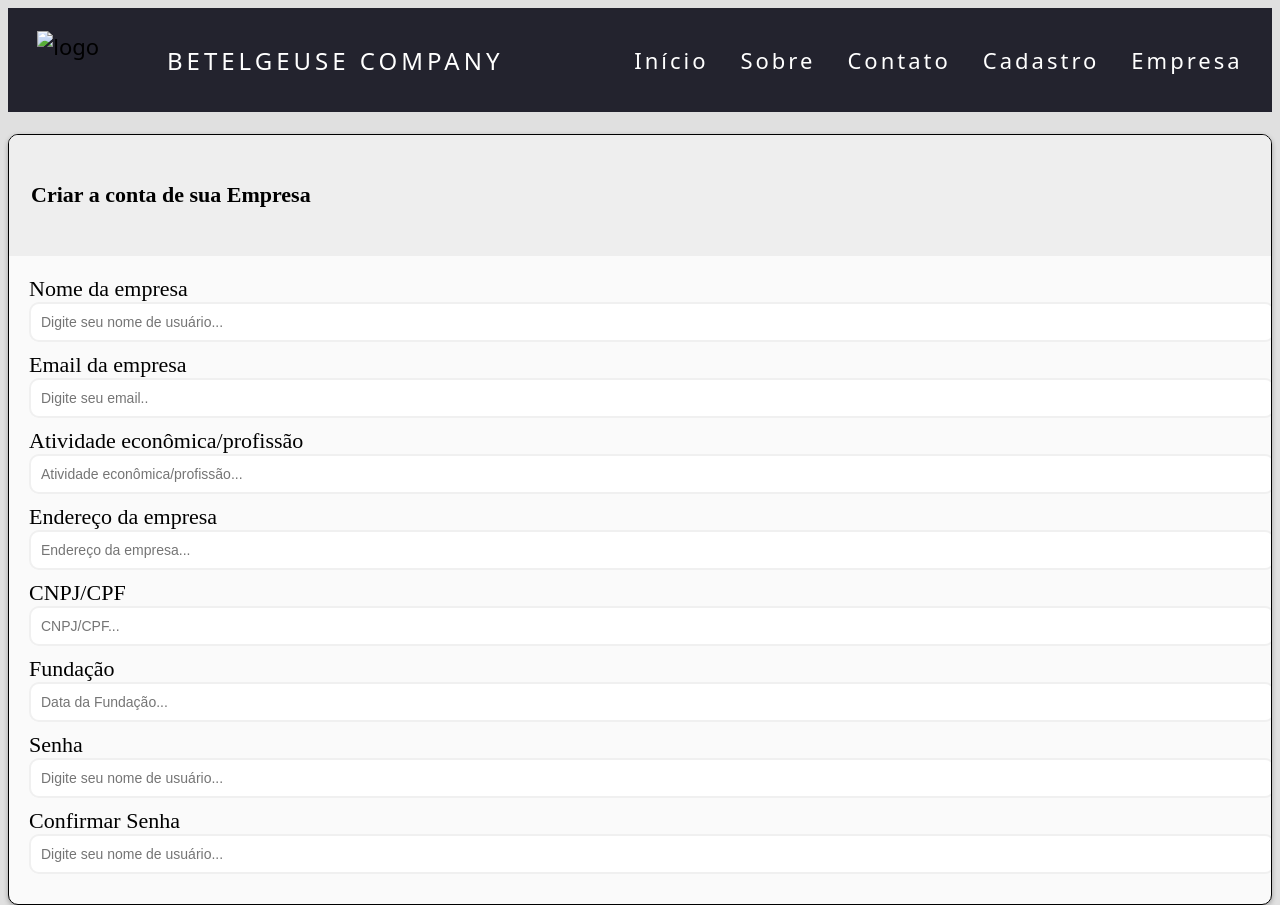
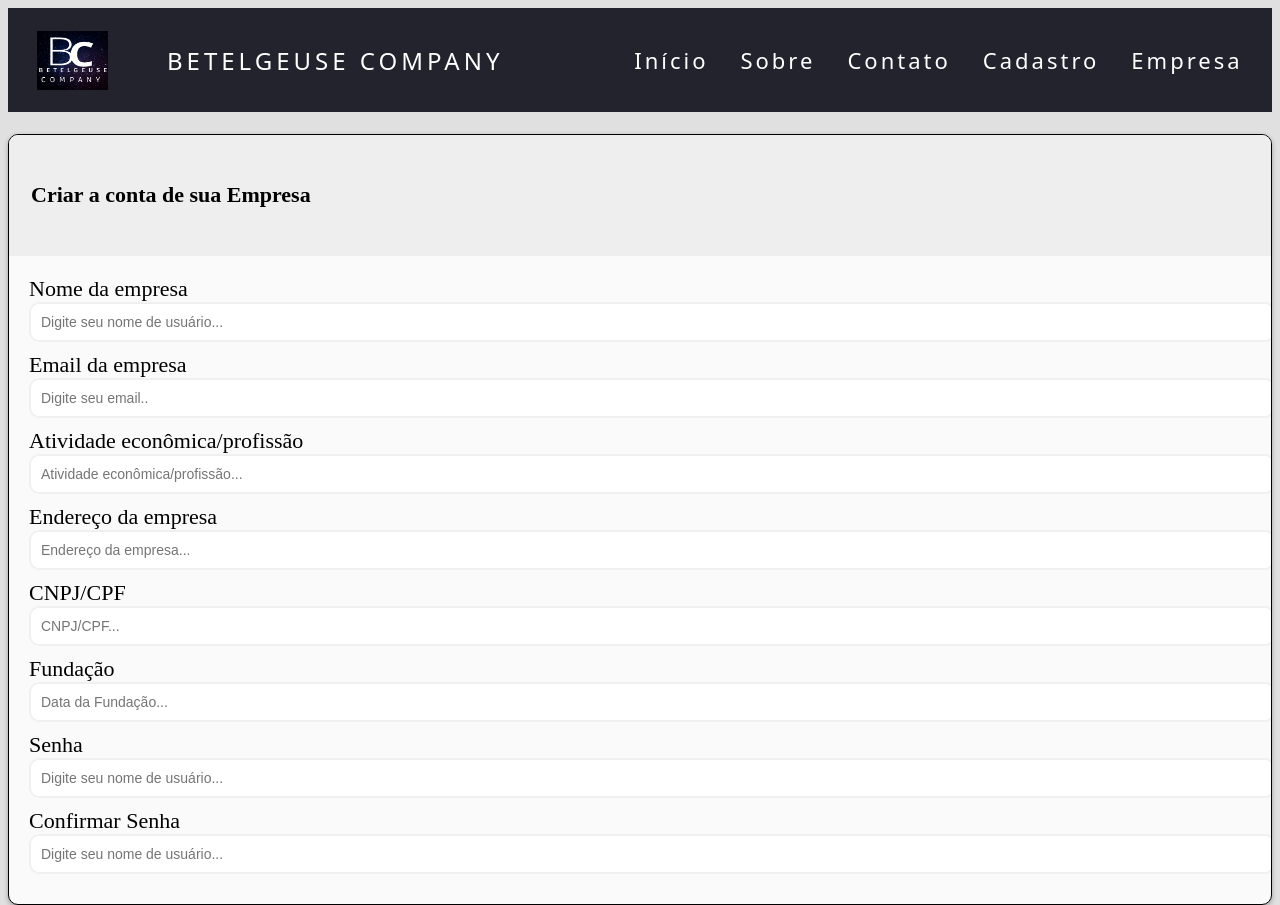
Before and after one commit to lucasramossilva/Sitidosos, a plain HTML site: page cadastro_empresa.html in a window 1280 px wide. Shown: the top 905 px of the page. Drawn offline with Linux system fonts and the light colour scheme.

Commit message:
Add files via upload

```diff
--- a/cadastro_empresa.html
+++ b/cadastro_empresa.html
@@ -14,7 +14,7 @@
 
     <header>
         <nav>
-          <img src="css/Integrador projeto.png" alt="logo" width="71px" height="59px">
+          <img src="./imagens/Integrador_projeto.png" alt="logo" width="71px" height="59px">
         <a class="logo" href="/">Betelgeuse company</a>
         <div class="mobile-menu">
             <div class="line1"></div>
```
